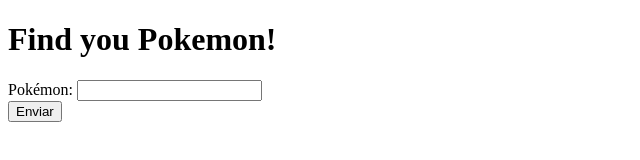
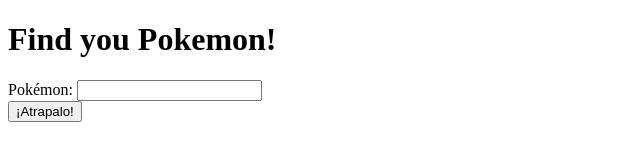
Before and after one commit to Rinnelard/PokeEvoLution, a plain HTML site: page index.html in a window 1280 px wide. Shown: the full height of the page, 0-640 px from the left. Drawn offline with Linux system fonts and the light colour scheme.

Commit message:
html creado

```diff
--- a/index.html
+++ b/index.html
@@ -16,7 +16,7 @@
         <input type="text" id="nombre" name="nombre" />
       </div>
       <div class="form-group">
-        <button onclick="mostrarAlerta()">Enviar</button>
+        <button onclick = >¡Atrapalo!</button>
       </div>
     </div>
 
```
